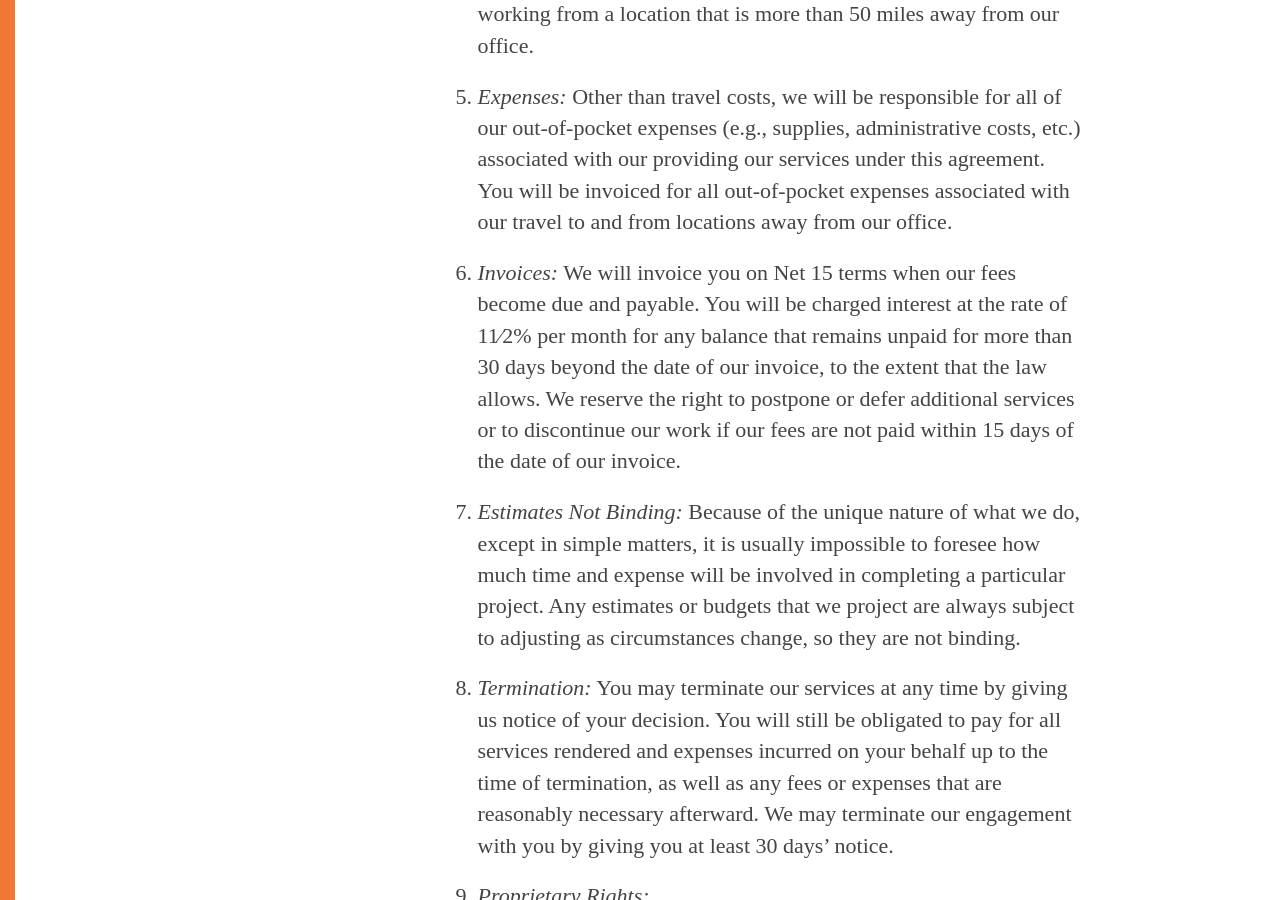
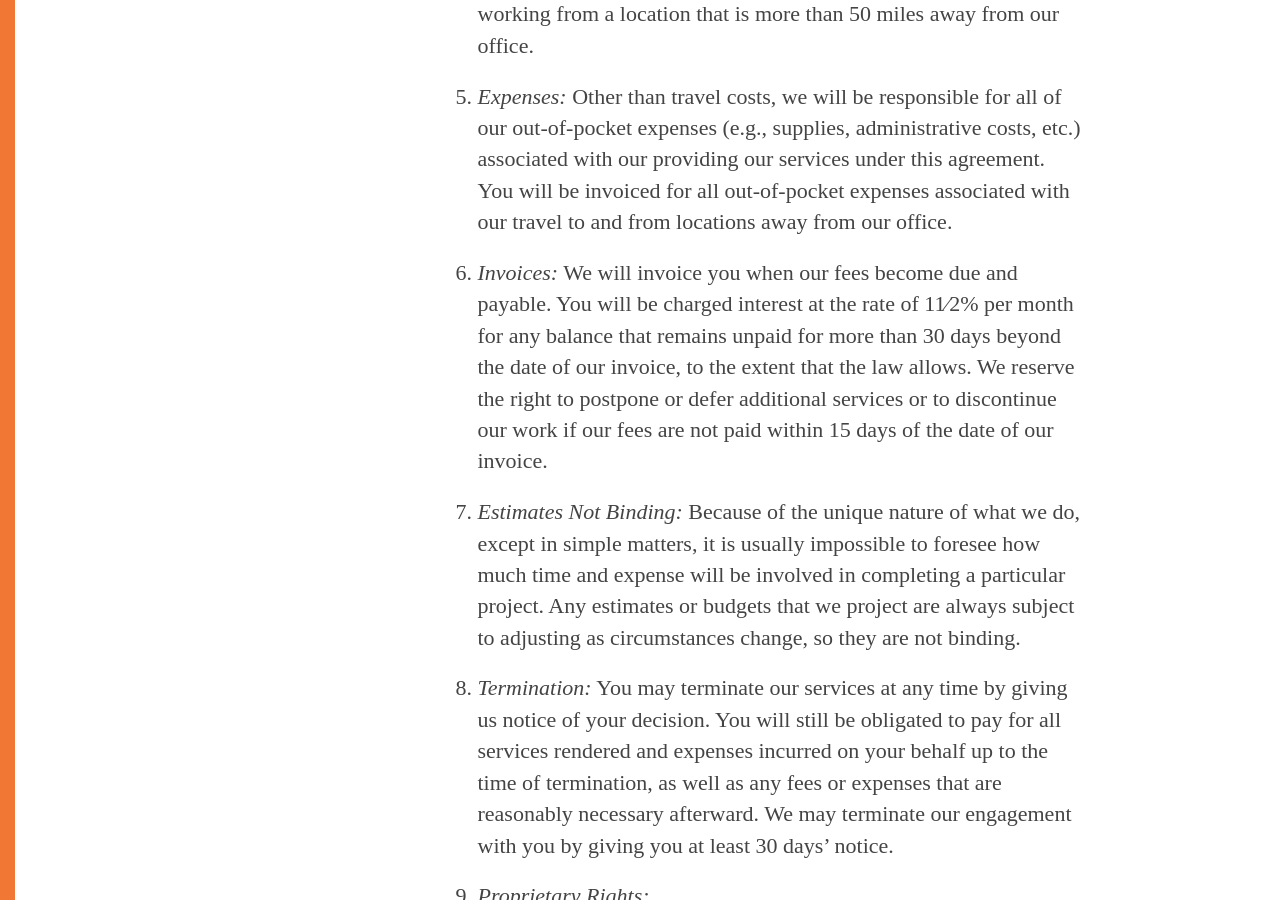
Before and after one commit to ninelabs/ninelabs.com, a Jekyll site: the page built from docs/msa.md, in a window 1280 px wide and 900 px high, scrolled down 1103 px. Built offline with Jekyll 4.4.1, drawn with Linux system fonts in a browser that asks for light colours; nearby versions of some CDN libraries; Markdown is read by kramdown in place of the engine named in the settings.

Commit message:
Removed Net D terms from the MSA

```diff
--- a/docs/msa.md
+++ b/docs/msa.md
@@ -15,7 +15,7 @@ These terms will apply to the relationship between us (NoveLaboratori, LLC d/b/a
 1. *Fees:* For project based engagements you will be invoiced for all fees as outlined in each respective project’s proposal. For retainer engagements you will be invoiced at the beginning of each calendar month for the services to be provided in that month (pay in advance).
   1. *Travel:* You will be charged a flat fee of $300 per day per staff member – in addition to regular charges – for each day or part thereof that we, upon your request, are traveling to and from or working from a location that is more than 50 miles away from our office.
 1. *Expenses:* Other than travel costs, we will be responsible for all of our out-of-pocket expenses (e.g., supplies, administrative costs, etc.) associated with our providing our services under this agreement. You will be invoiced for all out-of-pocket expenses associated with our travel to and from locations away from our office.
-1. *Invoices:* We will invoice you on Net 15 terms when our fees become due and payable. You will be charged interest at the rate of 11⁄2% per month for any balance that remains unpaid for more than 30 days beyond the date of our invoice, to the extent that the law allows. We reserve the right to postpone or defer additional services or to discontinue our work if our fees are not paid within 15 days of the date of our invoice.
+1. *Invoices:* We will invoice you when our fees become due and payable. You will be charged interest at the rate of 11⁄2% per month for any balance that remains unpaid for more than 30 days beyond the date of our invoice, to the extent that the law allows. We reserve the right to postpone or defer additional services or to discontinue our work if our fees are not paid within 15 days of the date of our invoice.
 1. *Estimates Not Binding:* Because of the unique nature of what we do, except in simple matters, it is usually impossible to foresee how much time and expense will be involved in completing a particular project. Any estimates or budgets that we project are always subject to adjusting as circumstances change, so they are not binding.
 1. *Termination:* You may terminate our services at any time by giving us notice of your decision. You will still be obligated to pay for all services rendered and expenses incurred on your behalf up to the time of termination, as well as any fees or expenses that are reasonably necessary afterward. We may terminate our engagement with you by giving you at least 30 days’ notice.
 1. *Proprietary Rights:*
```
